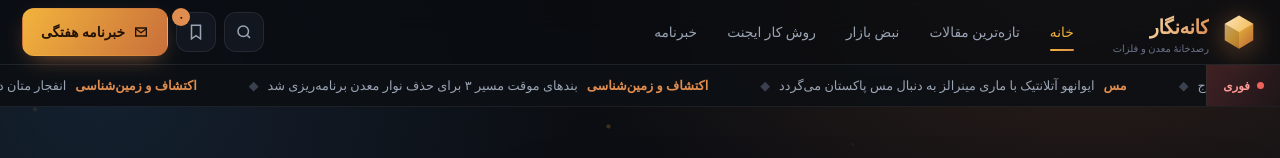
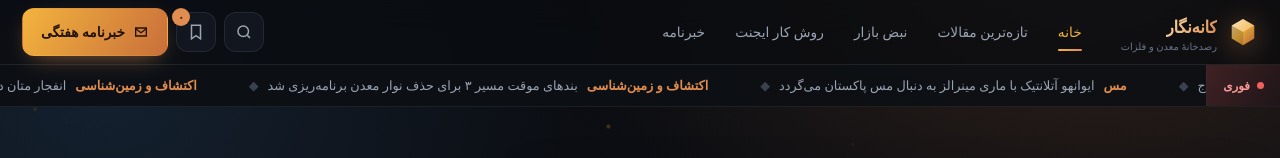
Before and after one commit to Arian-Rostaei/kanenegar, a plain HTML site: page index.html in a window 1280 px wide. Shown: the top 158 px of the page. Drawn offline with Linux system fonts and the light colour scheme; no server answers; a script that the page names is missing; a small style sheet from the web is missing.

Commit message:
Update index.html

```diff
--- a/index.html
+++ b/index.html
@@ -315,6 +315,8 @@ footer{border-top:1px solid var(--line);background:rgba(10,12,16,.7);padding:40p
 @media(max-width:900px){.main-nav{display:none}.menu-toggle{display:grid}.head-actions .btn-primary{display:none}.hero-stats{grid-template-columns:repeat(2,1fr)}.foot-grid{grid-template-columns:1fr 1fr}.reader-body{padding:8px 22px 40px}.rel-grid{grid-template-columns:1fr 1fr}.mmodal-stats{grid-template-columns:repeat(2,1fr)}}
 @media(max-width:640px){:root{--head:100px}.wrap{padding:0 16px}.grid{grid-template-columns:1fr}.grid.list .card{flex-direction:column}.grid.list .card-art{width:100%;aspect-ratio:16/9}.market-grid{grid-template-columns:repeat(2,1fr)}.hero-side{flex-direction:column}.hero-content{padding:22px}.hero-feature{min-height:380px}.ticker-label .txt{display:none}.foot-grid{grid-template-columns:1fr}.reader-hero{height:200px}.reader-nav{flex-direction:column}.nl-card{padding:32px 20px}.head-row{padding:10px 16px}.brand-sub{display:none}.facts{grid-template-columns:1fr 1fr}.mmodal-panel{width:100vw;height:100vh;border-radius:0}}
 @media(prefers-reduced-motion:reduce){*,*::before,*::after{animation-duration:.001s!important;transition-duration:.001s!important;scroll-behavior:auto!important}.ticker-track{animation:none}.card,.reveal{opacity:1;transform:none}}
+.brand-mark{width:30px;height:30px}
+.brand-name{font-size:1.05rem}
 </style>
 </head>
 <body>
```
